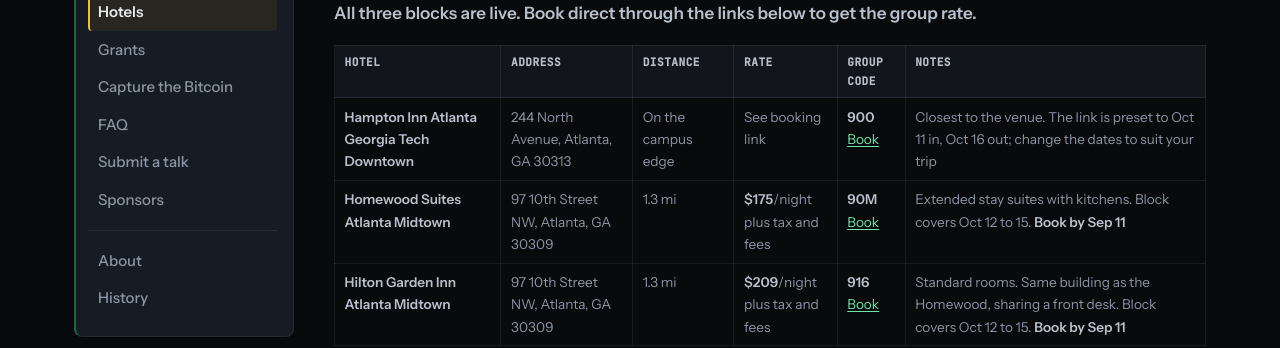
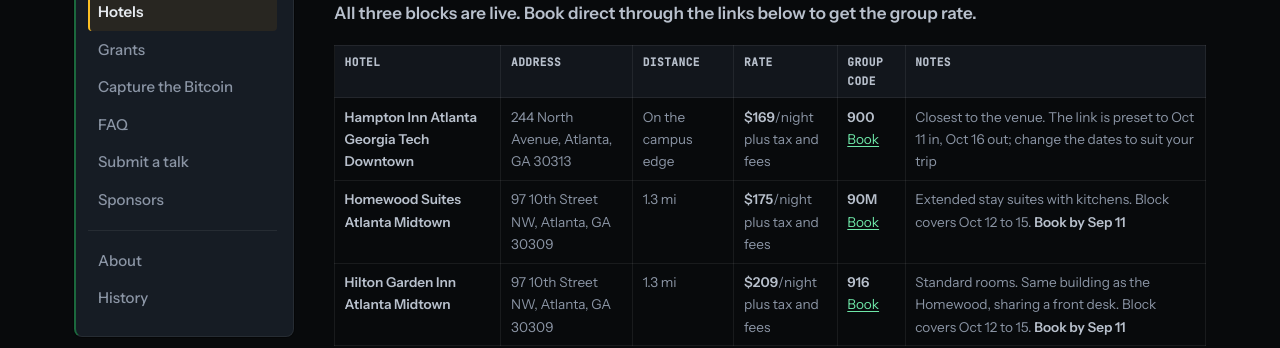
Before and after one commit to TABConf/8.tabconf.com, a Jekyll site: the page built from hotels.md, in a window 1280 px wide and 1324 px high. Shown: the part 248-596 px from the top of the window. Built offline with Jekyll 4.4.1, drawn with Linux system fonts in a browser that asks for light colours.

Commit message:
Hotels: add the Hampton Inn nightly rate

```diff
--- a/hotels.md
+++ b/hotels.md
@@ -14,7 +14,7 @@
 
 | Hotel | Address | Distance | Rate | Group code | Notes |
 |---|---|---|---|---|---|
-| **Hampton Inn Atlanta Georgia Tech Downtown** | 244 North Avenue, Atlanta, GA 30313 | On the campus edge | See booking link | **900**<br>[Book](https://www.hilton.com/en/book/reservation/rooms/?ctyhocn=ATLGTHX&arrivalDate=2026-10-11&departureDate=2026-10-16&groupCode=900&room1NumAdults=1&displayCurrency=USD) | Closest to the venue. The link is preset to Oct 11 in, Oct 16 out; change the dates to suit your trip |
+| **Hampton Inn Atlanta Georgia Tech Downtown** | 244 North Avenue, Atlanta, GA 30313 | On the campus edge | **$169**/night<br>plus tax and fees | **900**<br>[Book](https://www.hilton.com/en/book/reservation/rooms/?ctyhocn=ATLGTHX&arrivalDate=2026-10-11&departureDate=2026-10-16&groupCode=900&room1NumAdults=1&displayCurrency=USD) | Closest to the venue. The link is preset to Oct 11 in, Oct 16 out; change the dates to suit your trip |
 | **Homewood Suites Atlanta Midtown** | 97 10th Street NW, Atlanta, GA 30309 | 1.3 mi | **$175**/night<br>plus tax and fees | **90M**<br>[Book](https://www.hilton.com/en/attend-my-event/atlmihw-90m-c7fd7344-106c-46e0-9e12-68ccf7307da3/) | Extended stay suites with kitchens. Block covers Oct 12 to 15. **Book by Sep 11** |
 | **Hilton Garden Inn Atlanta Midtown** | 97 10th Street NW, Atlanta, GA 30309 | 1.3 mi | **$209**/night<br>plus tax and fees | **916**<br>[Book](https://www.hilton.com/en/attend-my-event/atlamgi-916-9d58016b-8441-4458-934b-0ea6f2296f5e/) | Standard rooms. Same building as the Homewood, sharing a front desk. Block covers Oct 12 to 15. **Book by Sep 11** |
 {: .table-wide}
```
